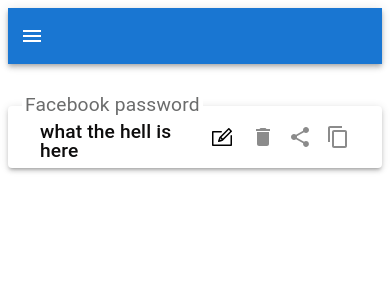
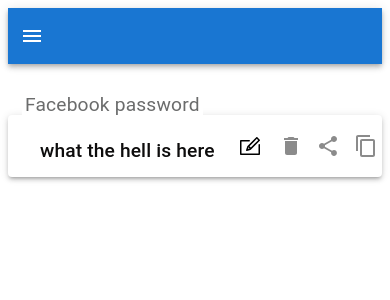
Before and after one commit to IamNuru/personals, a React (Create React App) app: page /personals in a window 390 px wide. Shown: the top 300 px of the page. Built offline with nearby package versions, Linux system fonts and the light colour scheme; the HTML template or start-up script is replaced by a standard one.

Commit message:
icons padding changed

```diff
--- a/src/components/Personal.js
+++ b/src/components/Personal.js
@@ -58,13 +58,13 @@
         <Box sx={{ mb: 4 }}>
             <label className='label'>{personal.title}</label>
             <Card sx={{
-                height: 30, py: 2, display: 'flex', alignItems: 'center',
-                justifyContent: 'space-between'
+                minHeight: 30, py: 2, display: 'flex', alignItems: 'center',
+                justifyContent: 'space-between', mt:1.2,
             }} elevation={3}>
                 <Box sx={{ pl: 4, mt: 1 }}>
                     <Typography variant='h6' sx={{ fontSize: '1.2rem', color: '#0d0c0c', lineHeight: '1.2rem' }}>{personal.content}</Typography>
                 </Box>
-                <Box sx={{ display: 'flex', gap: '0.85rem', pr: 4 }}>
+                <Box sx={{ display: 'flex', gap: '0.85rem', pr: {xs:0.5, sm:4 } }}>
                     <Tooltip title="Edit">
                         <svg onClick={handleOpenEditPersonalModal} className='personal-action-icon' style={{ color: "rgb(55 55 56 / 58%)" }} height={24} width={30} viewBox="0 0 24 24" xmlns="http://www.w3.org/2000/svg"><path d="m11.25 6c.398 0 .75.352.75.75 0 .414-.336.75-.75.75-1.505 0-7.75 0-7.75 0v12h17v-8.749c0-.414.336-.75.75-.75s.75.336.75.75v9.249c0 .621-.522 1-1 1h-18c-.48 0-1-.379-1-1v-13c0-.481.38-1 1-1zm1.521 9.689 9.012-9.012c.133-.133.217-.329.217-.532 0-.179-.065-.363-.218-.515l-2.423-2.415c-.143-.143-.333-.215-.522-.215s-.378.072-.523.215l-9.027 8.996c-.442 1.371-1.158 3.586-1.264 3.952-.126.433.198.834.572.834.41 0 .696-.099 4.176-1.308zm-2.258-2.392 1.17 1.171c-.704.232-1.274.418-1.729.566zm.968-1.154 7.356-7.331 1.347 1.342-7.346 7.347z" /></svg>
                     </Tooltip>
```
